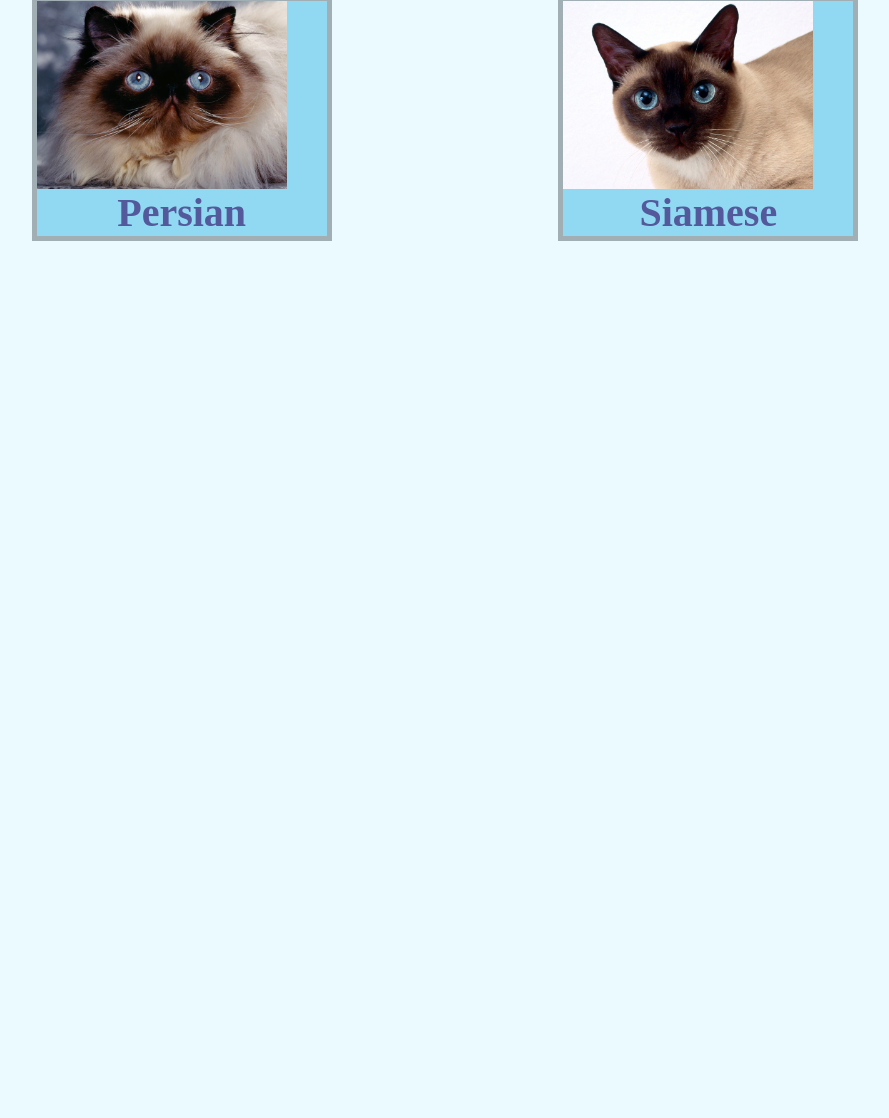
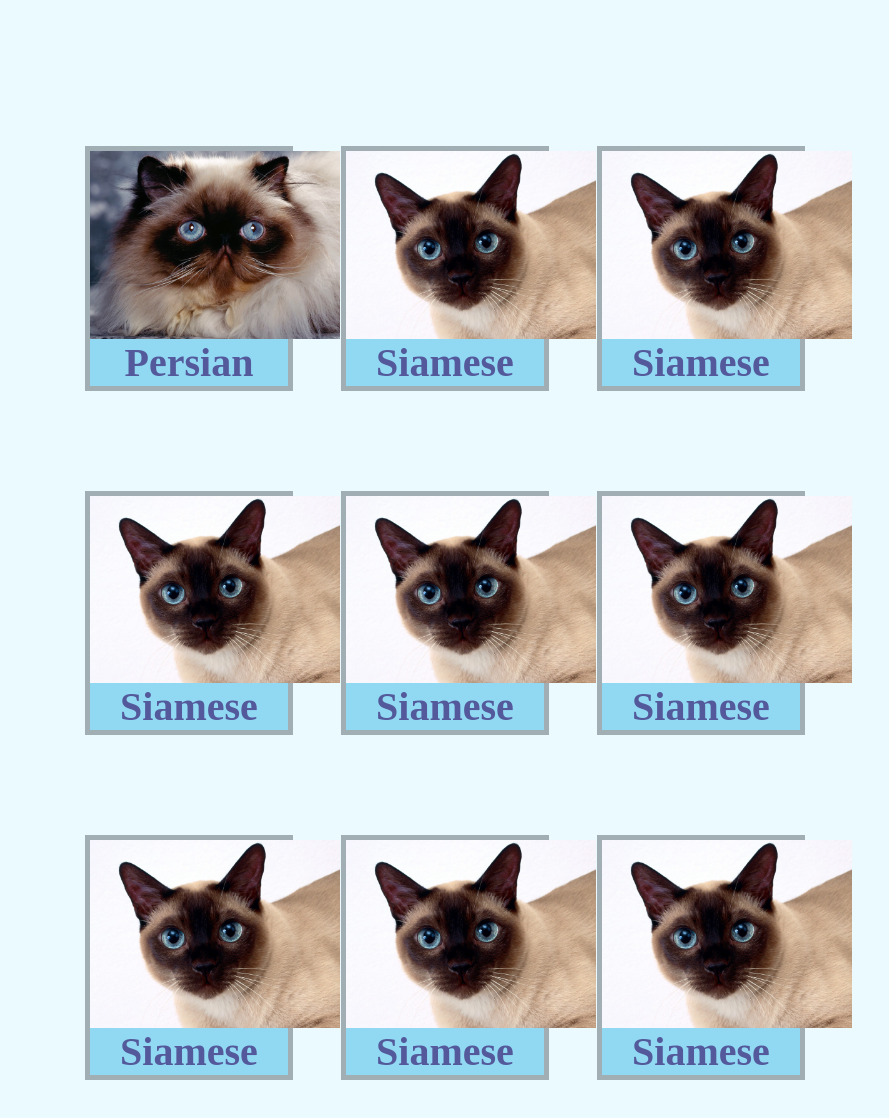
Before and after one commit to staten-island-tech/flexbox-gallery-project-Charcat, a plain HTML site: page index.html in a window 1280 px wide. Shown: the part 62-1180 px from the top of the page, without its empty margins (195-1084 px from the left). Before the commit the page ends 800 px from the top, so only its background shows below. Drawn offline with Linux system fonts and the light colour scheme.

Commit message:
more siamese cats

```diff
--- a/index.html
+++ b/index.html
@@ -11,19 +11,52 @@
         <h1 class="title">Cat Breeds</h1>
     </div>
     <section class="flexbox">
-        <div class="flexbox-1">
+
+    <div class="flexbox-1">
           <img class="cat-picture" src="Persian Cat.jpg" alt="Persian Cat">
-        <p>
-            <h1 class="title subtitle">Persian</h1>
-        </p>
+          <h1 class="title subtitle">Persian</h1>
     </div>
 
-    <div class="flexbox-2">
+    <div class="flexbox-1">
         <img class="cat-picture" src="Siamese Cat.jpg" alt="Siamese Cat">
         <h2 class="title subtitle">Siamese</h2>
     </div>
+
+    <div class="flexbox-1">
+        <img class="cat-picture" src="Siamese Cat.jpg" alt="Siamese Cat">
+        <h2 class="title subtitle">Siamese</h2>
+    </div>
+
+    <div class="flexbox-1">
+        <img class="cat-picture" src="Siamese Cat.jpg" alt="Siamese Cat">
+        <h2 class="title subtitle">Siamese</h2>
+    </div>
+
+    <div class="flexbox-1">
+        <img class="cat-picture" src="Siamese Cat.jpg" alt="Siamese Cat">
+        <h2 class="title subtitle">Siamese</h2>
+    </div>
+
+    <div class="flexbox-1">
+        <img class="cat-picture" src="Siamese Cat.jpg" alt="Siamese Cat">
+        <h2 class="title subtitle">Siamese</h2>
+    </div>
+
+    <div class="flexbox-1">
+        <img class="cat-picture" src="Siamese Cat.jpg" alt="Siamese Cat">
+        <h2 class="title subtitle">Siamese</h2>
+    </div>
+
+    <div class="flexbox-1">
+        <img class="cat-picture" src="Siamese Cat.jpg" alt="Siamese Cat">
+        <h2 class="title subtitle">Siamese</h2>
+    </div>
+
+    <div class="flexbox-1">
+        <img class="cat-picture" src="Siamese Cat.jpg" alt="Siamese Cat">
+        <h2 class="title subtitle">Siamese</h2>
+    </div>
+
     </section>
-
-
 </body>
 </html>
--- a/style.css
+++ b/style.css
@@ -19,19 +19,16 @@ body {
 .flexbox {
   display: flex;
   justify-content: space-evenly;
-  flex-flow: row;
+  flex-wrap: wrap;
+  margin: 10rem auto;
+  width: 60vw;
 }
 
 .flexbox-1 {
   border: 0.5rem solid #a1aeb3;
-  width: 30rem;
+  width: 27%;
   background-color: #91d9f3;
-}
-
-.flexbox-2 {
-  border: 0.5rem solid #a1aeb3;
-  width: 30rem;
-  background-color: #91d9f3;
+  margin: 5rem auto;
 }
 
 .cat-picture {
```
